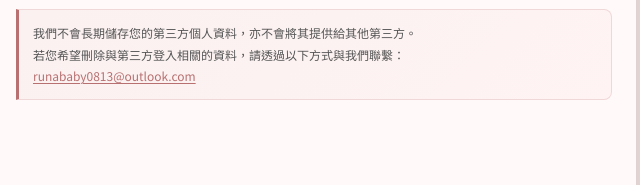
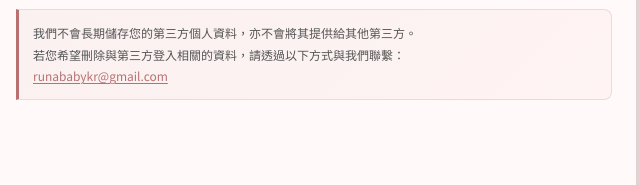
Before and after one commit to elly080200/runababy, a plain HTML site: page public/privacy/index.html in a window 1280 px wide. Shown: the part 1530-1715 px from the top of the page, 344-984 px from the left. Drawn offline with nearby package versions, Linux system fonts and the light colour scheme; a web font is replaced by a local one.

Commit message:
Update index.html

```diff
--- a/public/privacy/index.html
+++ b/public/privacy/index.html
@@ -408,7 +408,7 @@
       <div class="highlight-box">
         我們不會長期儲存您的第三方個人資料，亦不會將其提供給其他第三方。<br>
         若您希望刪除與第三方登入相關的資料，請透過以下方式與我們聯繫：<br>
-        <a href="mailto:runababykr@gmail.com">runababy0813@outlook.com</a>
+        <a href="mailto:runababykr@gmail.com">runababykr@gmail.com</a>
       </div>
     </div>
   </div>
```
